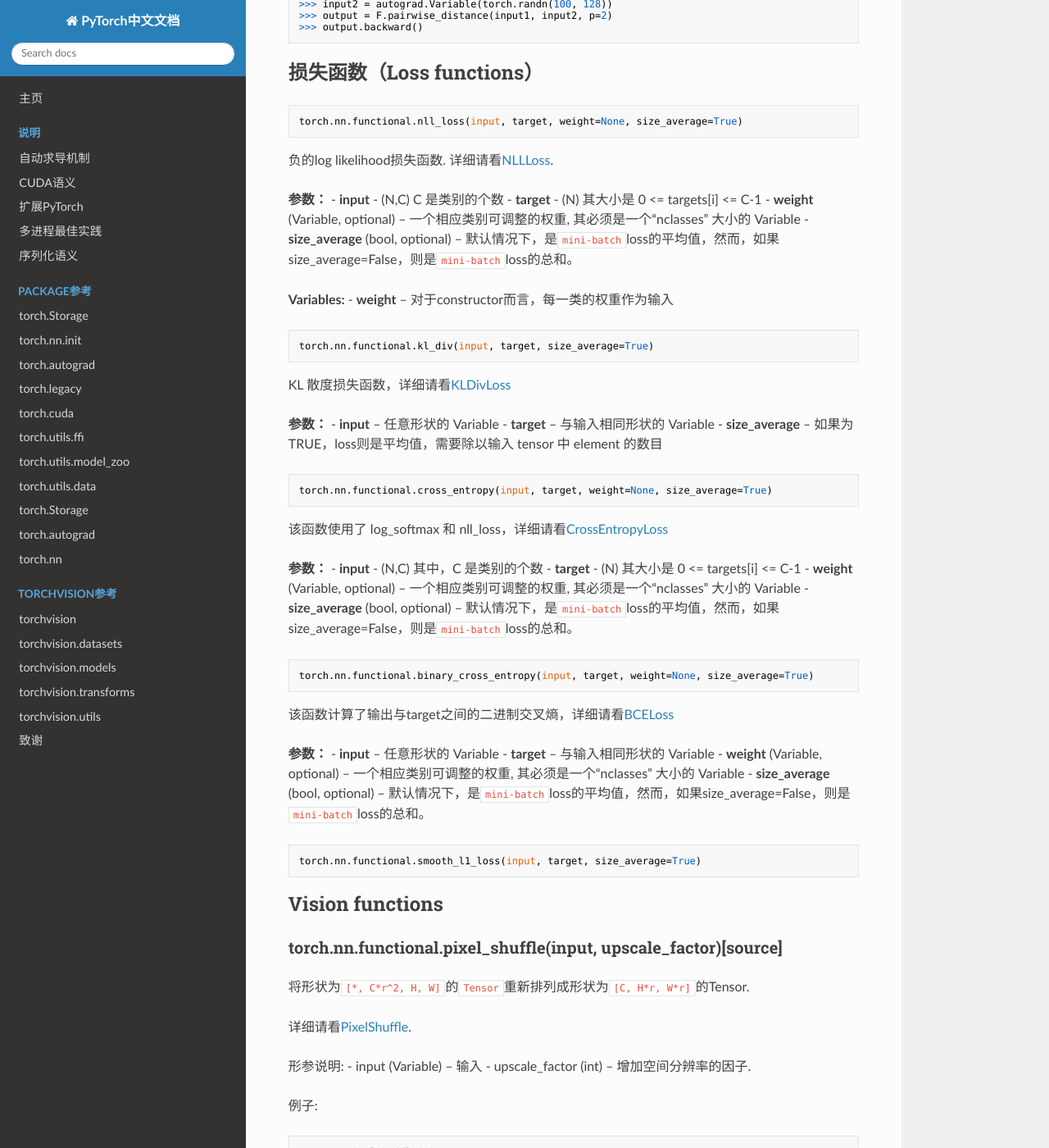
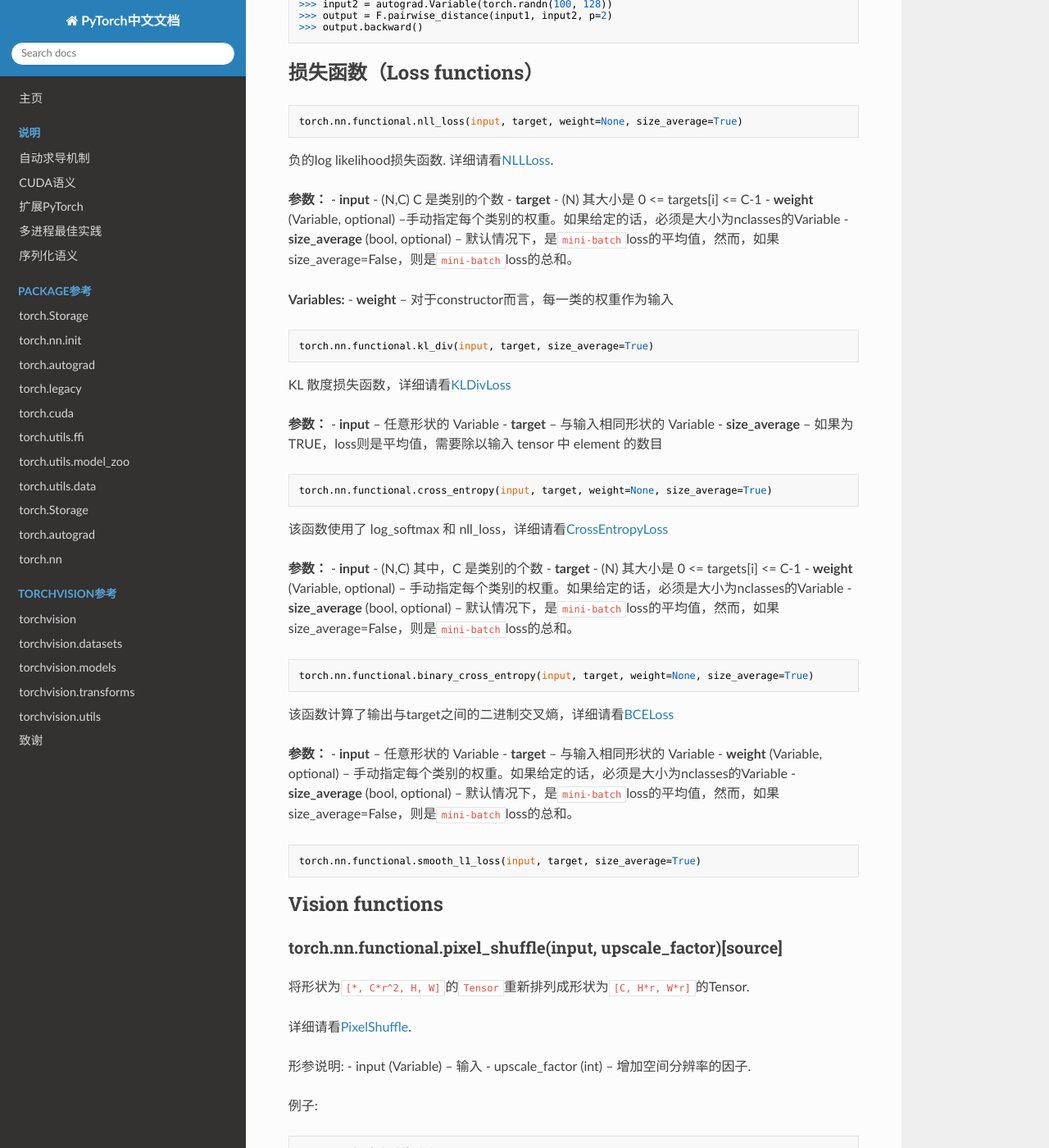
Before and after one commit to awfssv/pytorch-cn, an MkDocs documentation site: the page built from docs/package_references/functional.md, in a window 1280 px wide and 1400 px high, scrolled down 6166 px. Shown: the whole window at 82% size. Built offline with MkDocs 1.6.1, drawn with Linux system fonts in a browser that asks for light colours; nearby versions of some CDN libraries; old or Windows-style settings are respelled for this version of MkDocs.

Commit message:
Update functional.md

````diff
--- a/docs/package_references/functional.md
+++ b/docs/package_references/functional.md
@@ -350,7 +350,7 @@ torch.nn.functional.nll_loss(input, target, weight=None, size_average=True)
 **参数：**
 - **input** - (N,C) C 是类别的个数
 - **target** - (N) 其大小是 0 <= targets[i] <= C-1
-- **weight** (Variable, optional) – 一个相应类别可调整的权重, 其必须是一个“nclasses” 大小的 Variable
+- **weight** (Variable, optional) –手动指定每个类别的权重。如果给定的话，必须是大小为nclasses的Variable
 - **size_average** (bool, optional) – 默认情况下，是``mini-batch``loss的平均值，然而，如果size_average=False，则是``mini-batch``loss的总和。
 
 
@@ -375,7 +375,7 @@ torch.nn.functional.cross_entropy(input, target, weight=None, size_average=True)
 **参数：**
 - **input** - (N,C) 其中，C 是类别的个数
 - **target** - (N) 其大小是 0 <= targets[i] <= C-1
-- **weight** (Variable, optional) – 一个相应类别可调整的权重, 其必须是一个“nclasses” 大小的 Variable
+- **weight** (Variable, optional) – 手动指定每个类别的权重。如果给定的话，必须是大小为nclasses的Variable
 - **size_average** (bool, optional) – 默认情况下，是``mini-batch``loss的平均值，然而，如果size_average=False，则是``mini-batch``loss的总和。
 
 ```python
@@ -386,7 +386,7 @@ torch.nn.functional.binary_cross_entropy(input, target, weight=None, size_averag
 **参数：**
 - **input** – 任意形状的 Variable
 - **target** – 与输入相同形状的 Variable
-- **weight** (Variable, optional) – 一个相应类别可调整的权重, 其必须是一个“nclasses” 大小的 Variable
+- **weight** (Variable, optional) – 手动指定每个类别的权重。如果给定的话，必须是大小为nclasses的Variable
 - **size_average** (bool, optional) – 默认情况下，是``mini-batch``loss的平均值，然而，如果size_average=False，则是``mini-batch``loss的总和。
 
 ```python
````
